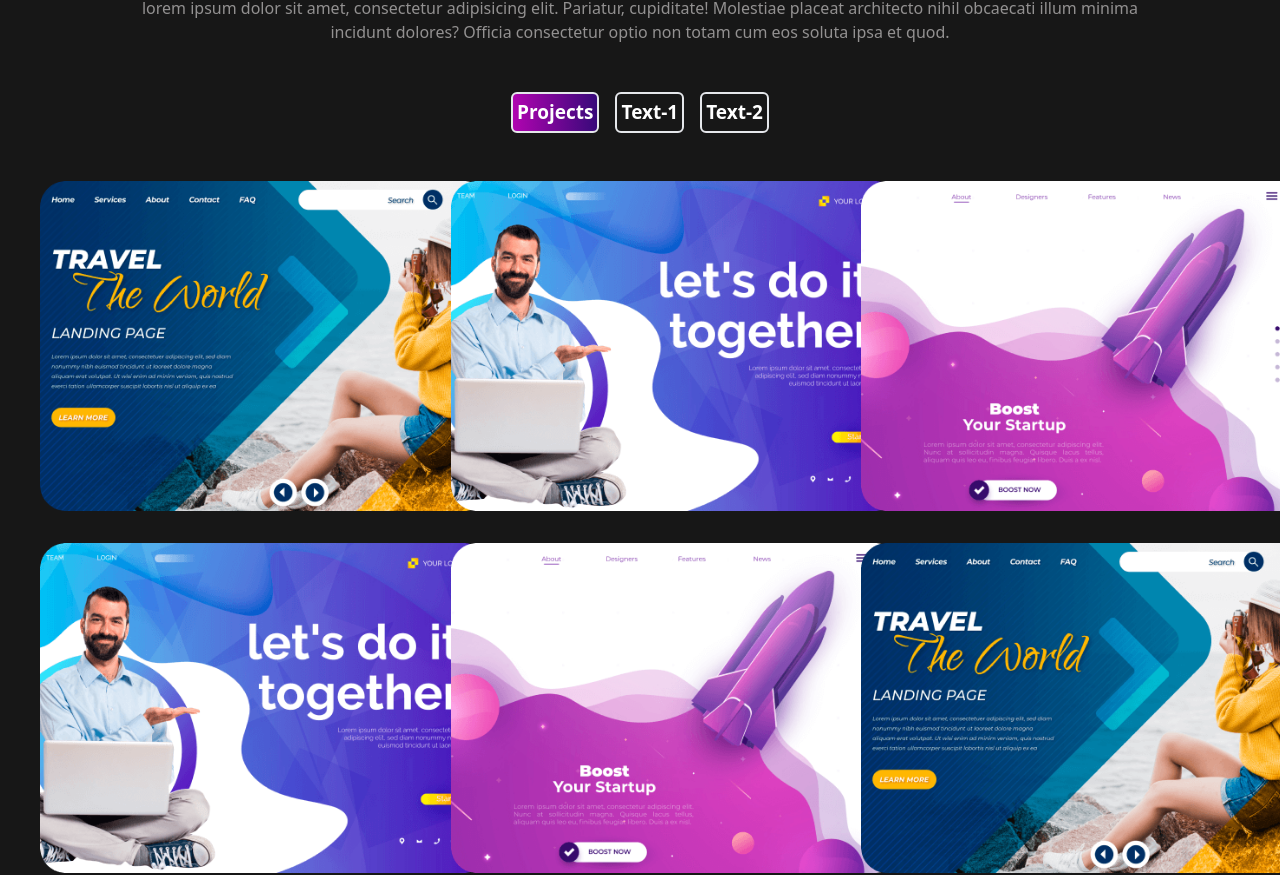
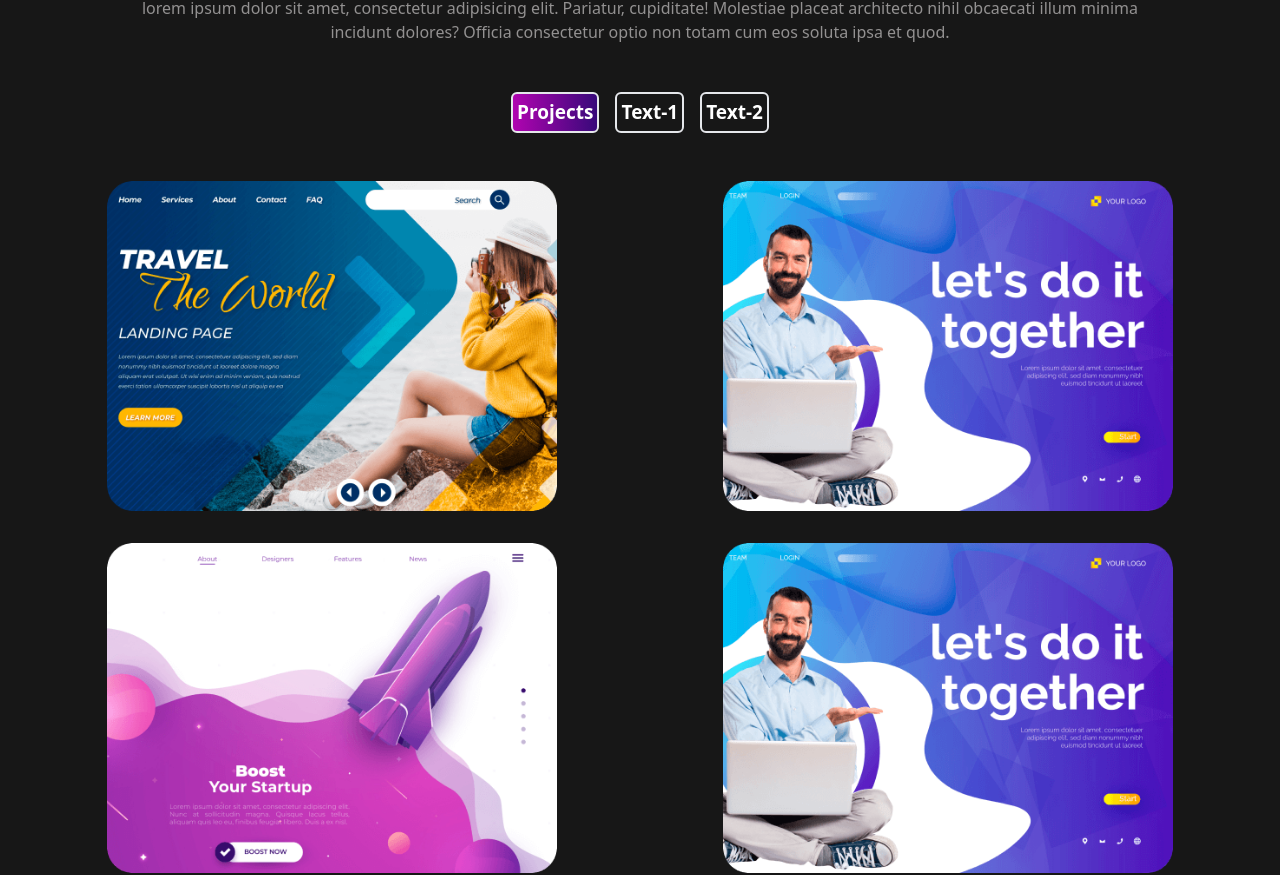
Before and after one commit to Reayhs/react-tailwind-portfolio, a React (Vite) app: page / in a window 1280 px wide. Shown: the part 1532-2407 px from the top of the page. Built offline with nearby package versions, Linux system fonts and the light colour scheme.

Commit message:
style changed

```diff
--- a/src/components/Projects.jsx
+++ b/src/components/Projects.jsx
@@ -84,7 +84,7 @@ function Projects() {
             Text-2
           </button>
         </div>
-        <div className="grid grid-cols-3 p-10 gap-8 lg:grid-cols-2 tl:grid-cols-1 ">
+        <div className="flex flex-wrap p-10 gap-8 lg:grid-cols-2 tl:grid-cols-1 ">
           {durum === 1
             ? projects.map((item, i) => <ProjectCard key={i} item={item} />)
             : null}
```
